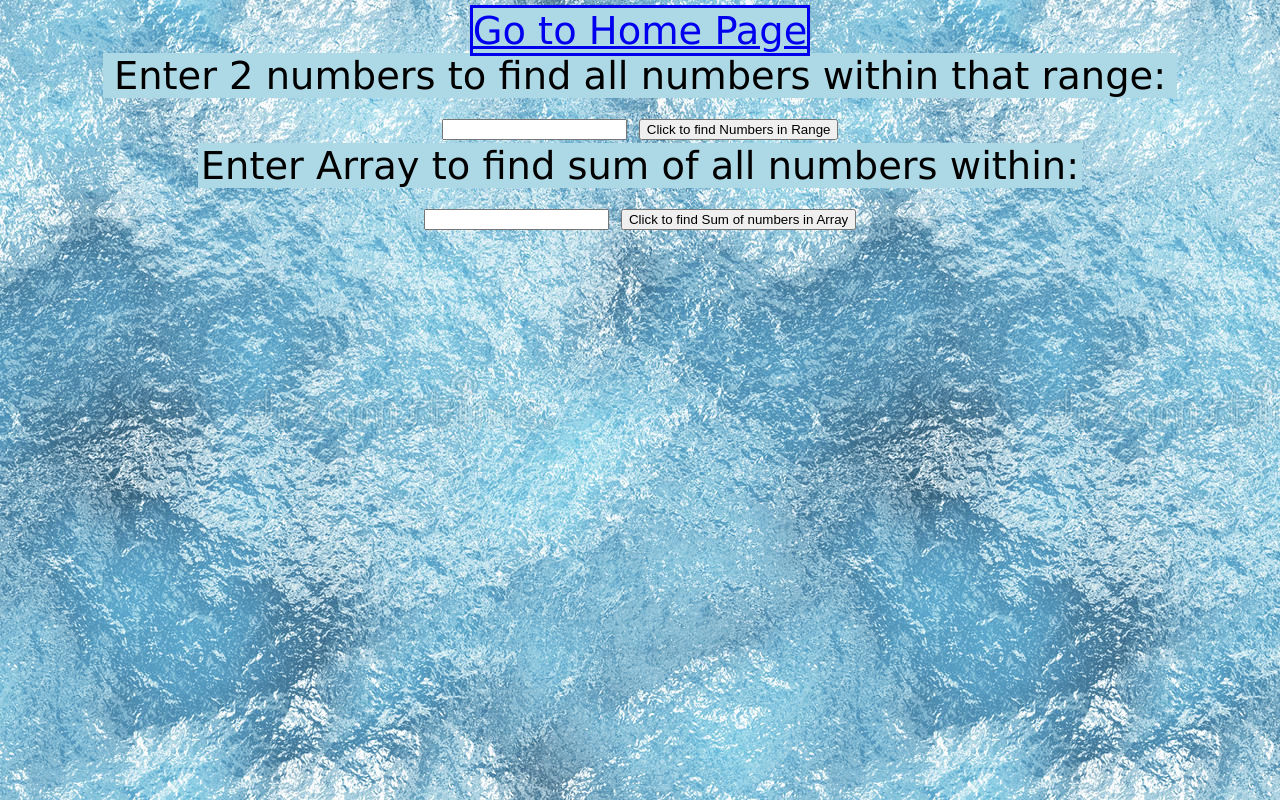
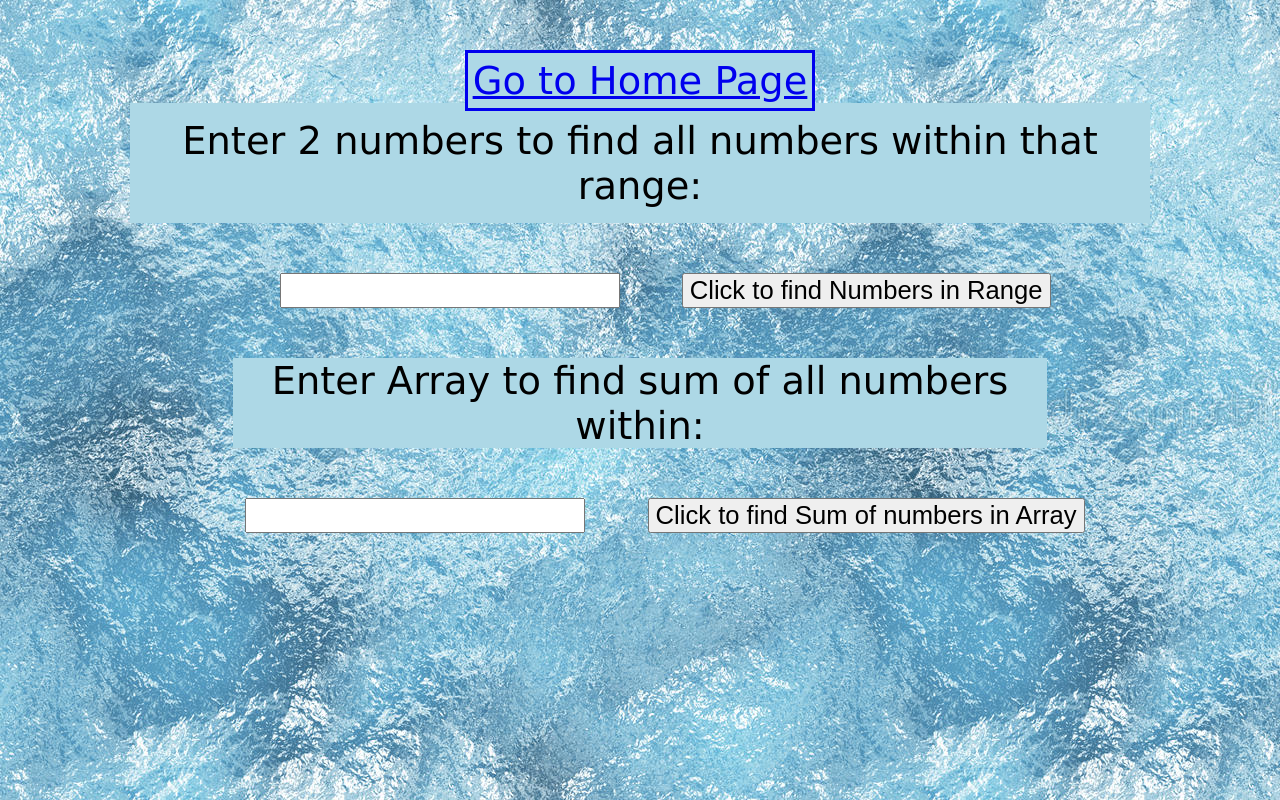
Before and after one commit to MytchellB/JavaScript-Test, a PHP site: page /page3.html in a window 1280 px wide. Run offline with PHP 8.4, Linux system fonts and the light colour scheme.

Commit message:
Adjusted page 3 for easier readability
Adjusted page 3 for easier readability

```diff
--- a/page3.css
+++ b/page3.css
@@ -5,6 +5,16 @@ body {
     text-align: center;
     font-size:3vw;
     font-family:"Lucida Sans Unicode", "Lucida Grande", sans-serif;
+    padding: 50px;
+}
+
+input {
+	margin: 50px;
+	font-size:2vw;
+}
+
+button {
+	font-size:2vw;
 }
 
 p {
@@ -28,12 +38,14 @@ p.two {
 }
 
 p.three {
+	padding: 15px;
 	width: 85%;
 	margin: auto;
 	background-color: lightblue;
 }
 
 a {
+	padding: 5px;
 	border-style: solid;
 	background-color: lightblue;
 }
```
